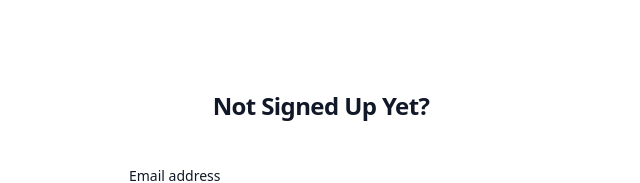
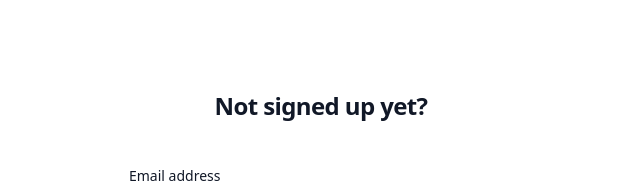
Before and after one commit to patrickoser/comparable-lists, a React (Vite) app: page / in a window 1280 px wide. Shown: the top 183 px of the page, without its empty margins (319-959 px from the left). Built offline with nearby package versions, Linux system fonts and the light colour scheme.

Commit message:
Small change to Signup h2.

```diff
--- a/src/components/Signup.jsx
+++ b/src/components/Signup.jsx
@@ -14,7 +14,7 @@ const Signup = () => {
     return (
         <main className="flex min-h-full flex-col justify-center px-6 py-12 lg:px-8">
             <div className="sm:mx-auto sm:w-full sm:max-w-sm">
-                <h2 className="mt-10 text-center text-2xl font-bold leading-9 tracking-tight text-gray-900">Not Signed Up Yet?</h2>
+                <h2 className="mt-10 text-center text-2xl font-bold leading-9 tracking-tight text-gray-900">Not signed up yet?</h2>
             </div>
             <div className="mt-10 sm:mx-auto sm:w-full sm:max-w-sm">
                 <form onSubmit={handleSignup} className="space-y-6">
```
